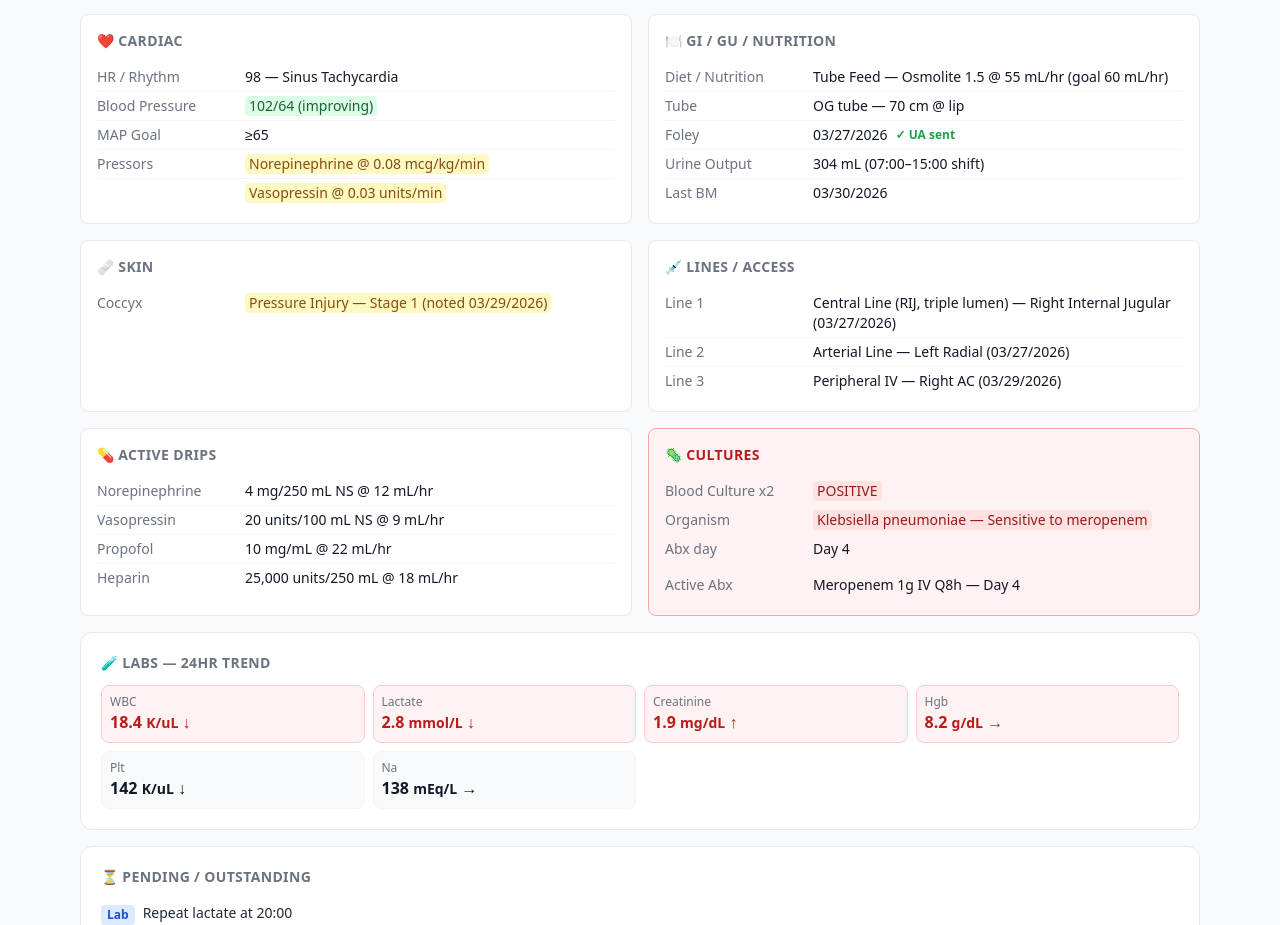
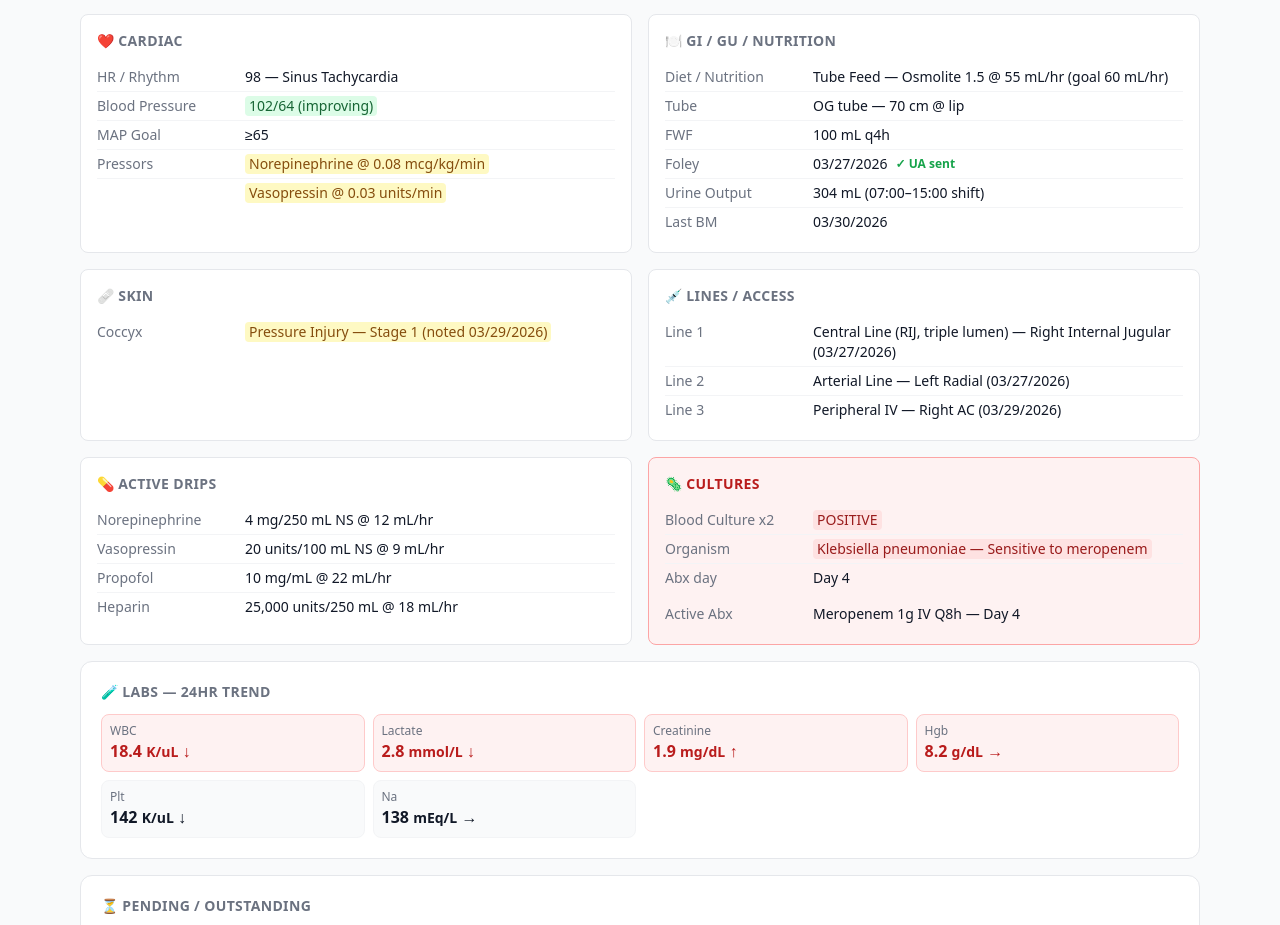
Before and after one commit to artintexas321/icu-handoff, a Next.js app: page /patient/1 in a window 1280 px wide. Shown: the part 1280-2205 px from the top of the page. Built offline with nearby package versions, Linux system fonts and the light colour scheme.

Commit message:
GI/Nutrition: add FWF (free water flush) field

```diff
--- a/app/patient/[id]/page.tsx
+++ b/app/patient/[id]/page.tsx
@@ -194,6 +194,7 @@ export default function PatientPage() {
         <Section title="🍽️ GI / GU / Nutrition">
           <Row label="Diet / Nutrition" value={patient.nutrition.type + ' — ' + patient.nutrition.details} />
           {patient.nutrition.tubeAccess && <Row label="Tube" value={patient.nutrition.tubeAccess} />}
+          {patient.nutrition.freeWaterFlush && <Row label="FWF" value={patient.nutrition.freeWaterFlush} />}
           <Row
             label="Foley"
             value={
--- a/data/patients.ts
+++ b/data/patients.ts
@@ -48,7 +48,7 @@ export interface Patient {
     attending: { name: string; service: string; callback: string }
     consults: Array<{ service: string; name: string; callback: string }>
   }
-  nutrition: { type: string; details: string; tubeAccess?: string; foleyDate: string; urineCultureSent?: boolean; urineOutput: string; lastBm: string }
+  nutrition: { type: string; details: string; tubeAccess?: string; freeWaterFlush?: string; foleyDate: string; urineCultureSent?: boolean; urineOutput: string; lastBm: string }
   skin: Array<{ location: string; type: string; stage?: string; date: string }>
   pending: Array<{ type: 'Lab' | 'Imaging' | 'Consult' | 'Callback'; description: string }>
   pmh: string[]
@@ -134,6 +134,7 @@ export const patients: Patient[] = [
       type: 'Tube Feed',
       details: 'Osmolite 1.5 @ 55 mL/hr (goal 60 mL/hr)',
       tubeAccess: 'OG tube — 70 cm @ lip',
+      freeWaterFlush: '100 mL q4h',
       foleyDate: '03/27/2026',
       urineCultureSent: true,
       urineOutput: '304 mL (07:00–15:00 shift)',
--- a/lib/providers/types.ts
+++ b/lib/providers/types.ts
@@ -75,7 +75,7 @@ export interface PatientDetail extends PatientSummary {
   labs: Array<{ name: string; value: string; unit: string; trend: '↑' | '↓' | '→'; abnormal: boolean }>
   cultures: Array<{ type: string; drawn: string; status: string; organism?: string; sensitivity?: string; abxDayOf?: string }>
   antibiotics: Array<{ name: string; day: string }>
-  nutrition: { type: string; details: string; tubeAccess?: string; foleyDate: string; urineCultureSent?: boolean; urineOutput: string; lastBm: string }
+  nutrition: { type: string; details: string; tubeAccess?: string; freeWaterFlush?: string; foleyDate: string; urineCultureSent?: boolean; urineOutput: string; lastBm: string }
   skin: Array<{ location: string; type: string; stage?: string; date: string }>
   pending: Array<{ type: 'Lab' | 'Imaging' | 'Consult' | 'Callback'; description: string }>
   timeline: TimelineEntry[]
```
Also changed, not shown: 1 other file (tests, documents, lock files or other folders).
